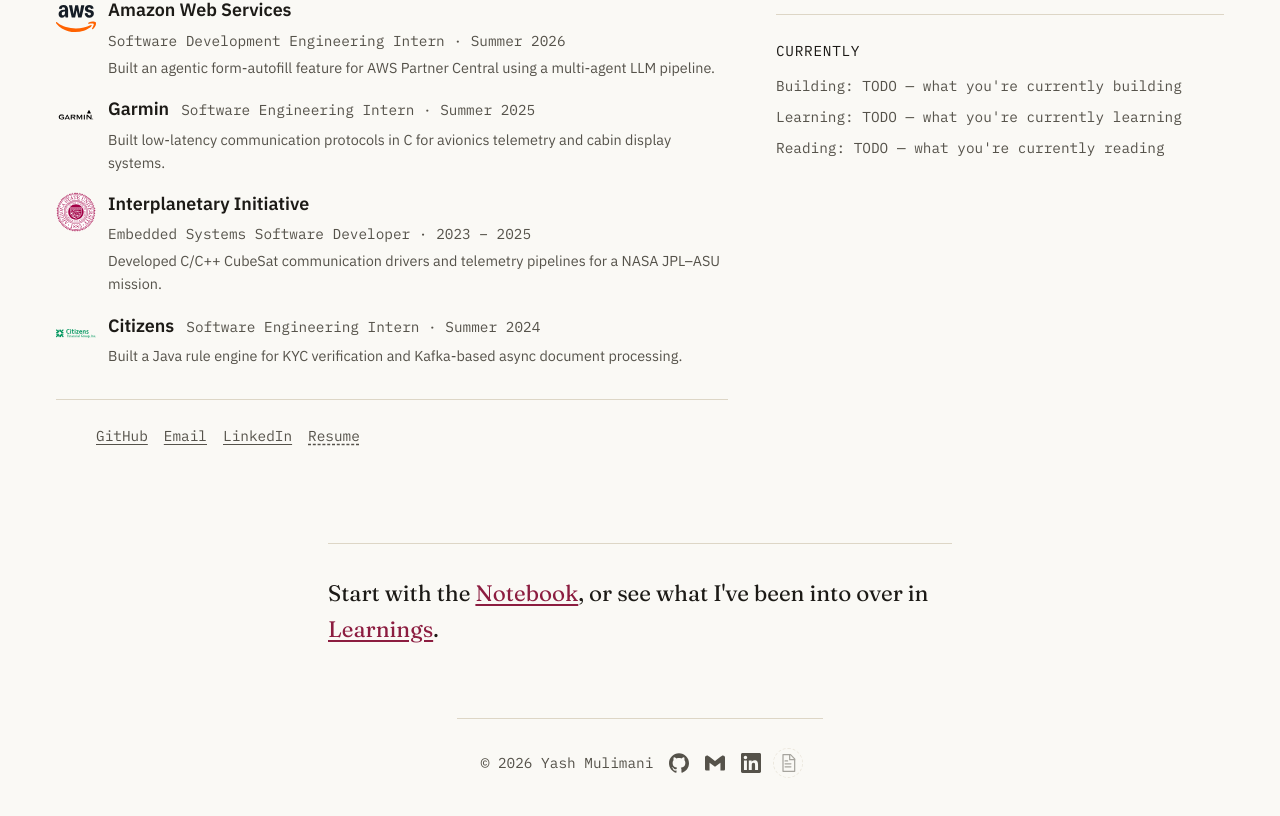
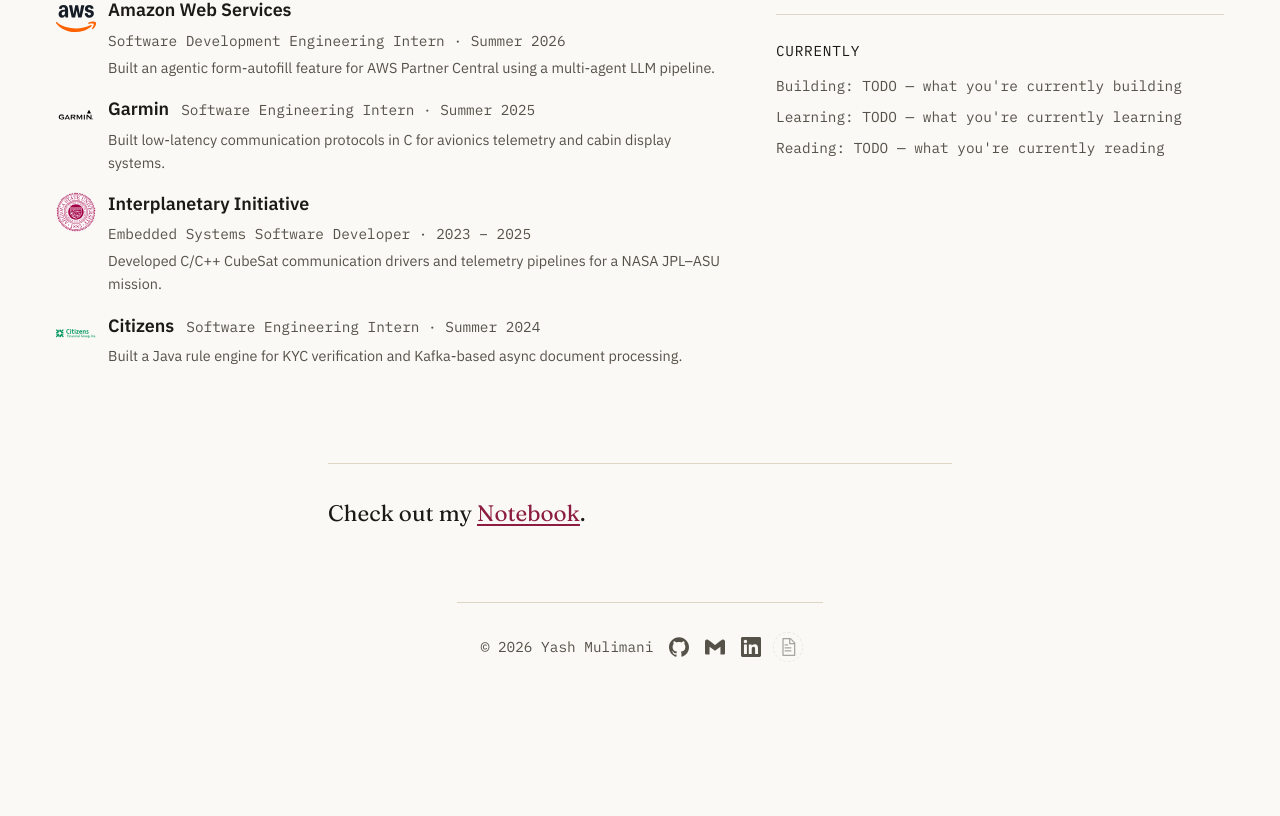
Before and after one commit to imsqsh/personal-website, a Next.js app: page / in a window 1280 px wide. Shown: the part 735-1551 px from the top of the page. After the commit the page ends 1442 px from the top, so only its background shows below. Built offline with nearby package versions, Linux system fonts and the light colour scheme.

Commit message:
feat: remove inline social row from homepage, simplify CTA

```diff
--- a/app/page.module.css
+++ b/app/page.module.css
@@ -104,35 +104,6 @@
   font-size: var(--step--1);
 }
 
-.socialLine {
-  display: flex;
-  flex-wrap: wrap;
-  gap: var(--space-4);
-  list-style: none;
-  margin: var(--space-6) 0 0;
-  padding-top: var(--space-5);
-  border-top: 1px solid var(--color-rule);
-  font-family: var(--font-family-mono);
-  font-size: var(--step--1);
-}
-
-.socialLine a {
-  color: var(--color-ink-muted);
-  text-decoration: underline;
-  text-underline-offset: 3px;
-}
-
-.socialLine a:hover,
-.socialLine a:focus-visible {
-  color: var(--color-accent);
-}
-
-.placeholder {
-  color: var(--color-ink-muted);
-  text-decoration: underline dashed;
-  text-underline-offset: 3px;
-}
-
 .portrait {
   aspect-ratio: 4 / 5;
   display: flex;
--- a/app/page.tsx
+++ b/app/page.tsx
@@ -60,25 +60,6 @@
 
               <ResumeSection title="Education" entries={education} />
               <ResumeSection title="Experience" entries={experience} />
-
-              <ul className={styles.socialLine}>
-                {siteConfig.social.map((link) =>
-                  link.isPlaceholder ? (
-                    <li key={link.label}>
-                      <span
-                        className={styles.placeholder}
-                        title="TODO: add real link"
-                      >
-                        {link.label}
-                      </span>
-                    </li>
-                  ) : (
-                    <li key={link.label}>
-                      <a href={link.href}>{link.label}</a>
-                    </li>
-                  )
-                )}
-              </ul>
             </div>
             <div>
               <div className={styles.portrait}>
@@ -97,8 +78,7 @@
         </div>
       </div>
       <p className={styles.explore}>
-        Start with the <Link href="/notebook">Notebook</Link>, or see what
-        I&apos;ve been into over in <Link href="/learnings">Learnings</Link>.
+        Check out my <Link href="/notebook">Notebook</Link>.
       </p>
     </>
   );
```
Also changed, not shown: 1 other file (tests, documents, lock files or other folders).
